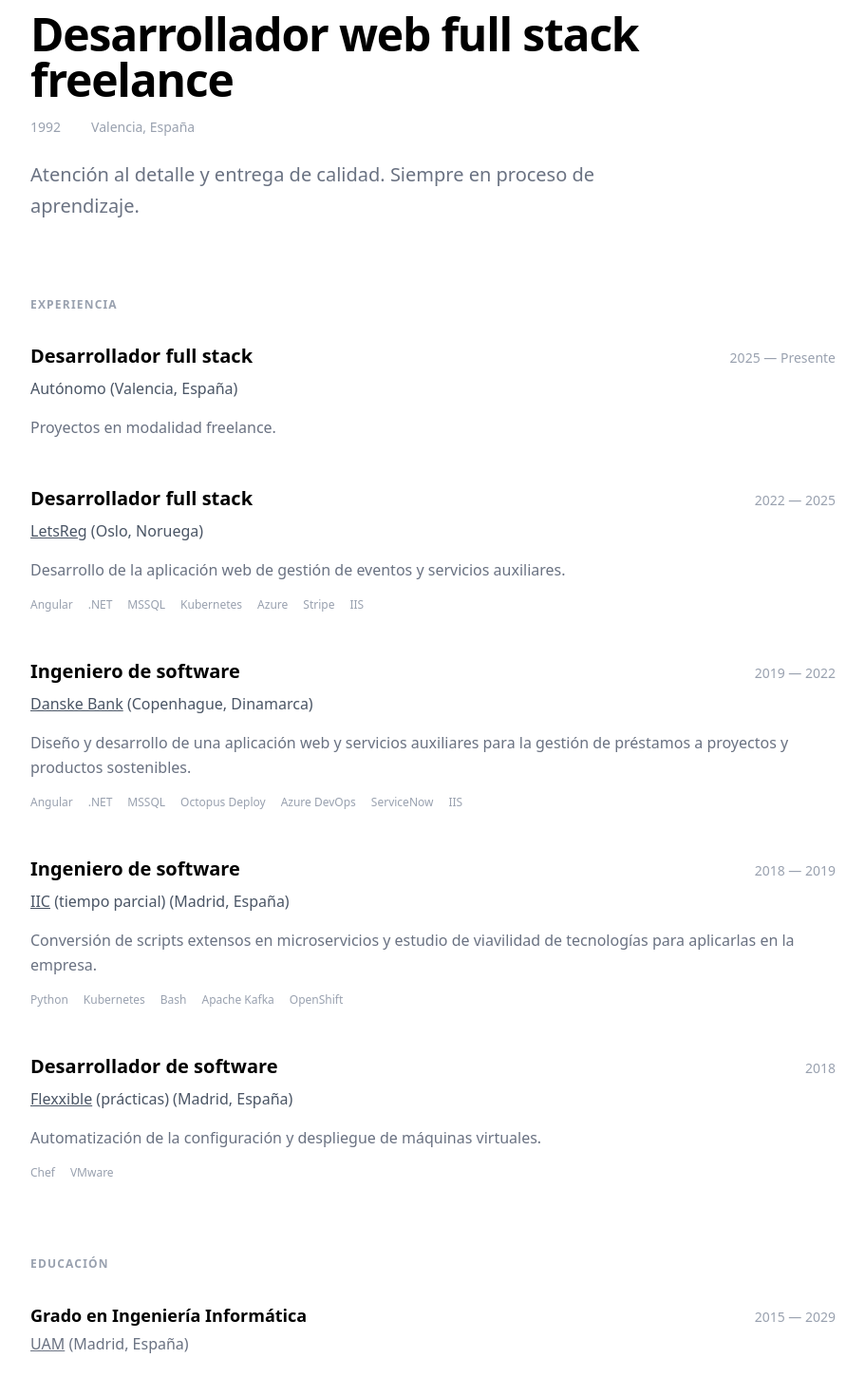
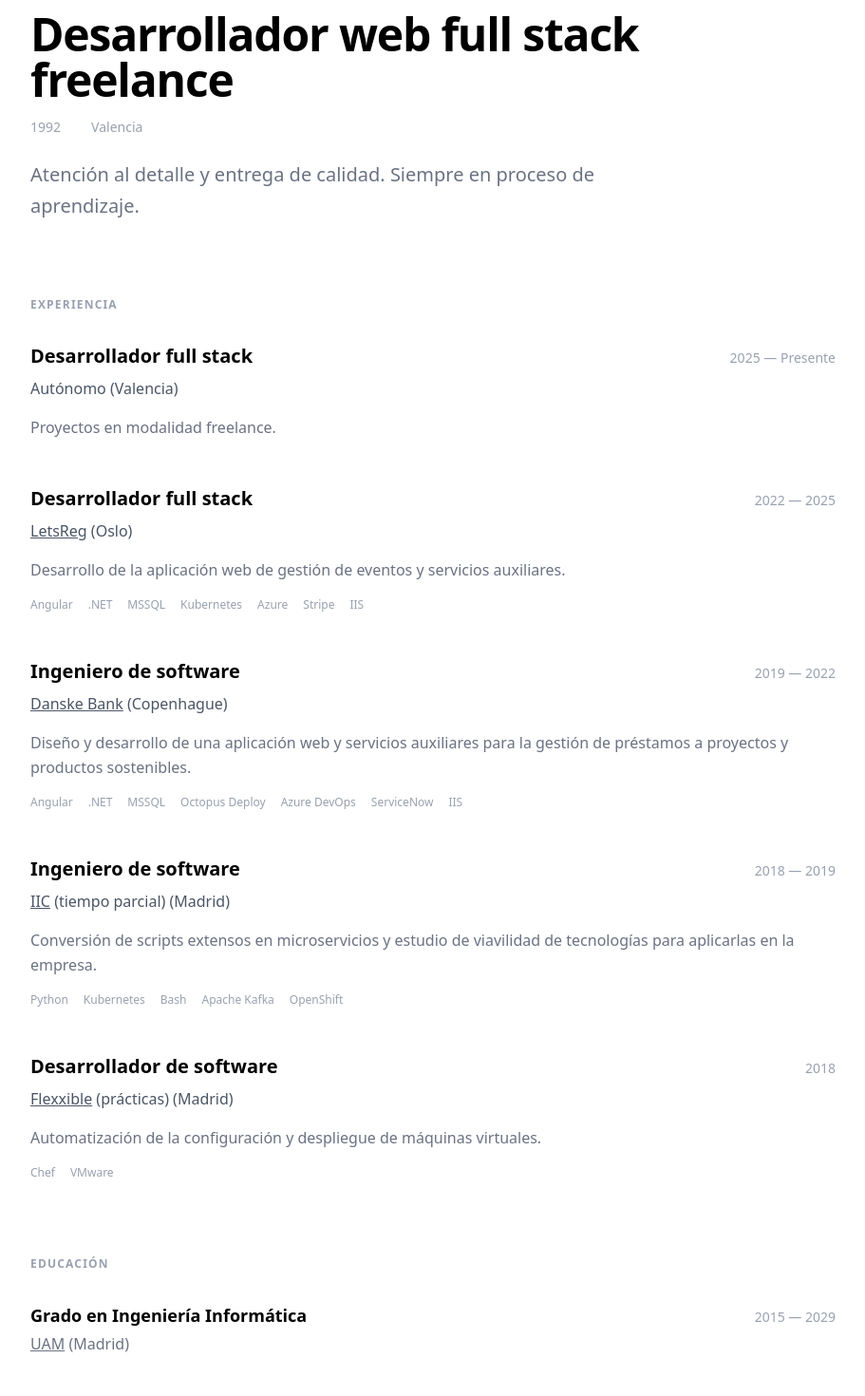
Before and after one commit to davidpaarup/davidpaarup-vite, a React (Vite) app: page / in a window 1280 px wide. Shown: the part 340-1810 px from the top of the page at 95% size, without its empty margins (184-1095 px from the left). Built offline with nearby package versions, Linux system fonts and the light colour scheme.

Commit message:
Ubicaciones simplificadas

```diff
--- a/src/components/Resume.tsx
+++ b/src/components/Resume.tsx
@@ -63,7 +63,7 @@ const Resume: React.FC = () => {
             <span>1992</span>
           </div>
           <div className="flex items-center gap-2">
-            <span>Valencia, España</span>
+            <span>Valencia</span>
           </div>
         </div>
         <p className="text-xl text-gray-500 max-w-2xl leading-relaxed">
@@ -80,7 +80,7 @@ const Resume: React.FC = () => {
               <h3 className="text-xl font-semibold">Desarrollador full stack</h3>
               <span className="text-sm text-gray-400">2025 — Presente</span>
             </div>
-            <p className="text-gray-600 mb-4">Autónomo (Valencia, España)</p>
+            <p className="text-gray-600 mb-4">Autónomo (Valencia)</p>
             <p className="text-gray-500 leading-relaxed">
               Proyectos en modalidad freelance.
             </p>
@@ -90,7 +90,7 @@ const Resume: React.FC = () => {
               <h3 className="text-xl font-semibold">Desarrollador full stack</h3>
               <span className="text-sm text-gray-400">2022 — 2025</span>
             </div>
-            <p className="text-gray-600 mb-4"><a target={"_blank"} href={"https://letsreg.com"} className="underline">LetsReg</a> (Oslo, Noruega)</p>
+            <p className="text-gray-600 mb-4"><a target={"_blank"} href={"https://letsreg.com"} className="underline">LetsReg</a> (Oslo)</p>
             <p className="text-gray-500 leading-relaxed mb-4">
               Desarrollo de la aplicación web de gestión de eventos y servicios auxiliares.
             </p>
@@ -109,7 +109,7 @@ const Resume: React.FC = () => {
               <h3 className="text-xl font-semibold">Ingeniero de software</h3>
               <span className="text-sm text-gray-400">2019 — 2022</span>
             </div>
-            <p className="text-gray-600 mb-4"><a target={"_blank"} href={"https://danskebank.com"} className="underline">Danske Bank</a> (Copenhague, Dinamarca)</p>
+            <p className="text-gray-600 mb-4"><a target={"_blank"} href={"https://danskebank.com"} className="underline">Danske Bank</a> (Copenhague)</p>
             <p className="text-gray-500 leading-relaxed mb-4">
               Diseño y desarrollo de una aplicación web y servicios auxiliares para la gestión de préstamos a
               proyectos y productos sostenibles.
@@ -129,7 +129,7 @@ const Resume: React.FC = () => {
               <h3 className="text-xl font-semibold">Ingeniero de software</h3>
               <span className="text-sm text-gray-400">2018 — 2019</span>
             </div>
-            <p className="text-gray-600 mb-4"><a target={"_blank"} href={"https://www.iic.uam.es"} className="underline">IIC</a> (tiempo parcial) (Madrid, España)</p>
+            <p className="text-gray-600 mb-4"><a target={"_blank"} href={"https://www.iic.uam.es"} className="underline">IIC</a> (tiempo parcial) (Madrid)</p>
             <p className="text-gray-500 leading-relaxed mb-4">
               Conversión de scripts extensos en microservicios y estudio de viavilidad de tecnologías para aplicarlas
               en la empresa.
@@ -147,7 +147,7 @@ const Resume: React.FC = () => {
               <h3 className="text-xl font-semibold">Desarrollador de software</h3>
               <span className="text-sm text-gray-400">2018</span>
             </div>
-            <p className="text-gray-600 mb-4"><a target={"_blank"} href={"https://www.flexxible.com"} className="underline">Flexxible</a> (prácticas) (Madrid, España)</p>
+            <p className="text-gray-600 mb-4"><a target={"_blank"} href={"https://www.flexxible.com"} className="underline">Flexxible</a> (prácticas) (Madrid)</p>
             <p className="text-gray-500 leading-relaxed mb-4">
               Automatización de la configuración y despliegue de máquinas virtuales.
             </p>
@@ -169,7 +169,7 @@ const Resume: React.FC = () => {
               <span className="text-sm text-gray-400">2015 — 2029</span>
             </div>
             <p className="text-gray-500">
-              <a target={"_blank"} href={"https://www.uam.es"} className="underline">UAM</a> (Madrid, España)
+              <a target={"_blank"} href={"https://www.uam.es"} className="underline">UAM</a> (Madrid)
             </p>
           </div>
         </div>
```
